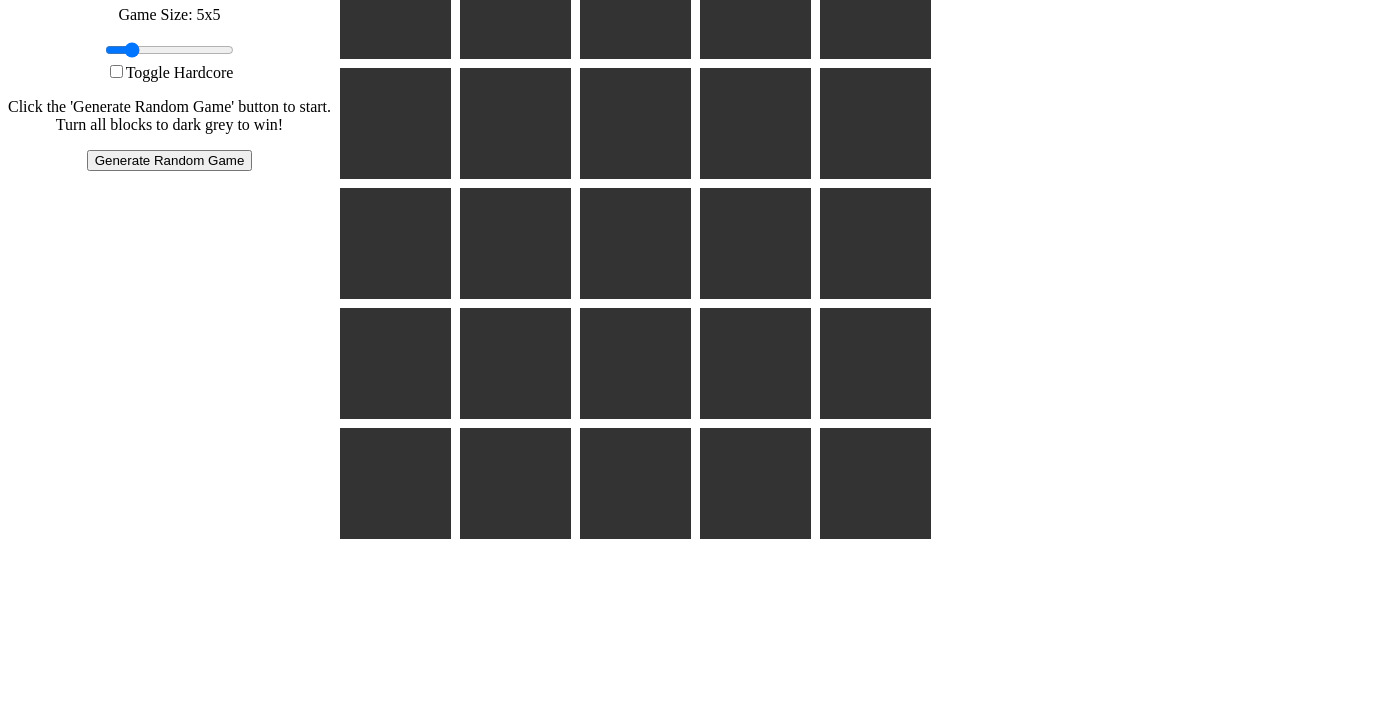
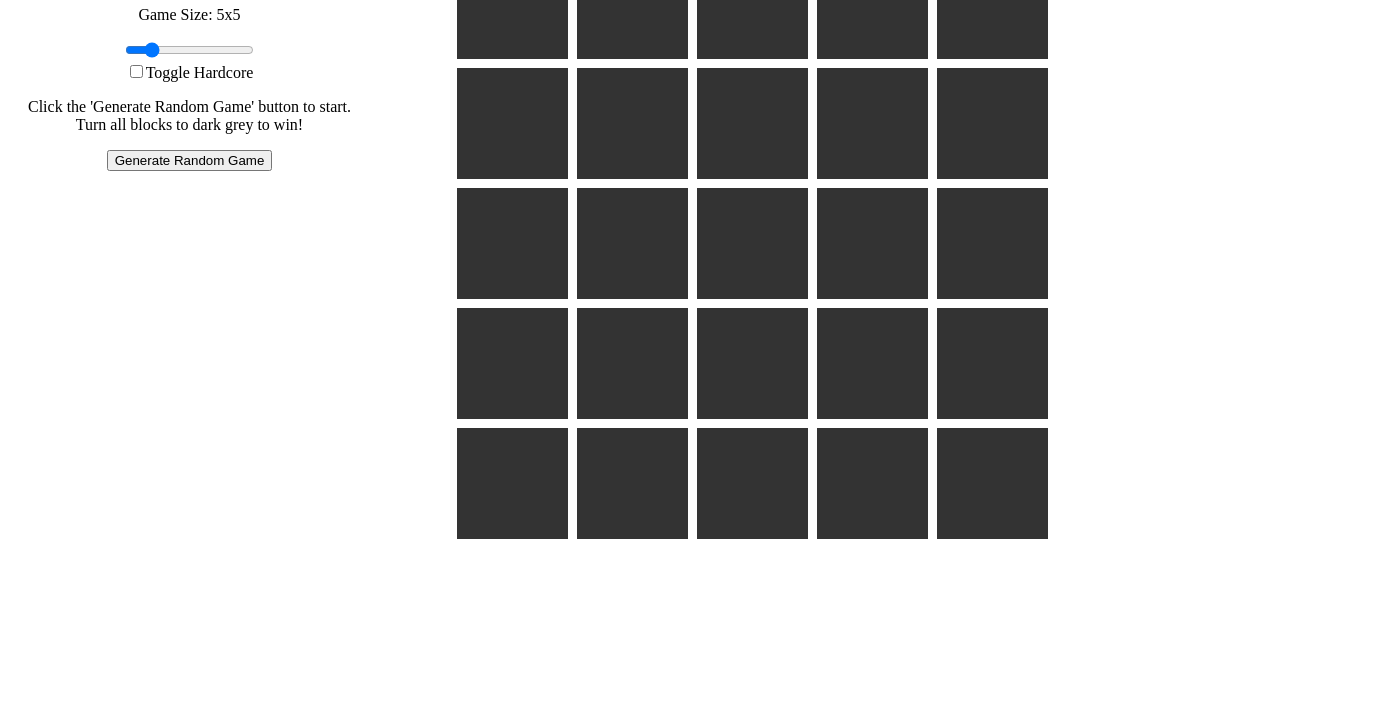
Before and after one commit to jasonjmcghee/LightsGame, a plain HTML site: page index.html in a window 1280 px wide. Shown: the part 89-800 px from the top of the page, 1388 px wide, since content can reach past the window. Drawn offline with Linux system fonts and the light colour scheme.

Commit message:
added semi-responsive design

```diff
--- a/style.css
+++ b/style.css
@@ -1,13 +1,26 @@
 body {
 	text-align: center;
 }
+@media screen and (min-width: 1100px){
+	#container {
+		position: absolute;
+		margin-left: 100px;
+		width: 100%;
 
-#container {
-	float: left;
+	}
+
+	#sidebar {
+		float: left;
+		margin-left: 20px;
+	}
 }
 
-#sidebar {
-	float: left;
+@media screen and (max-width: 1100px){
+	#container {
+	}
+
+	#sidebar {
+	}
 }
 
 h1 {
```
